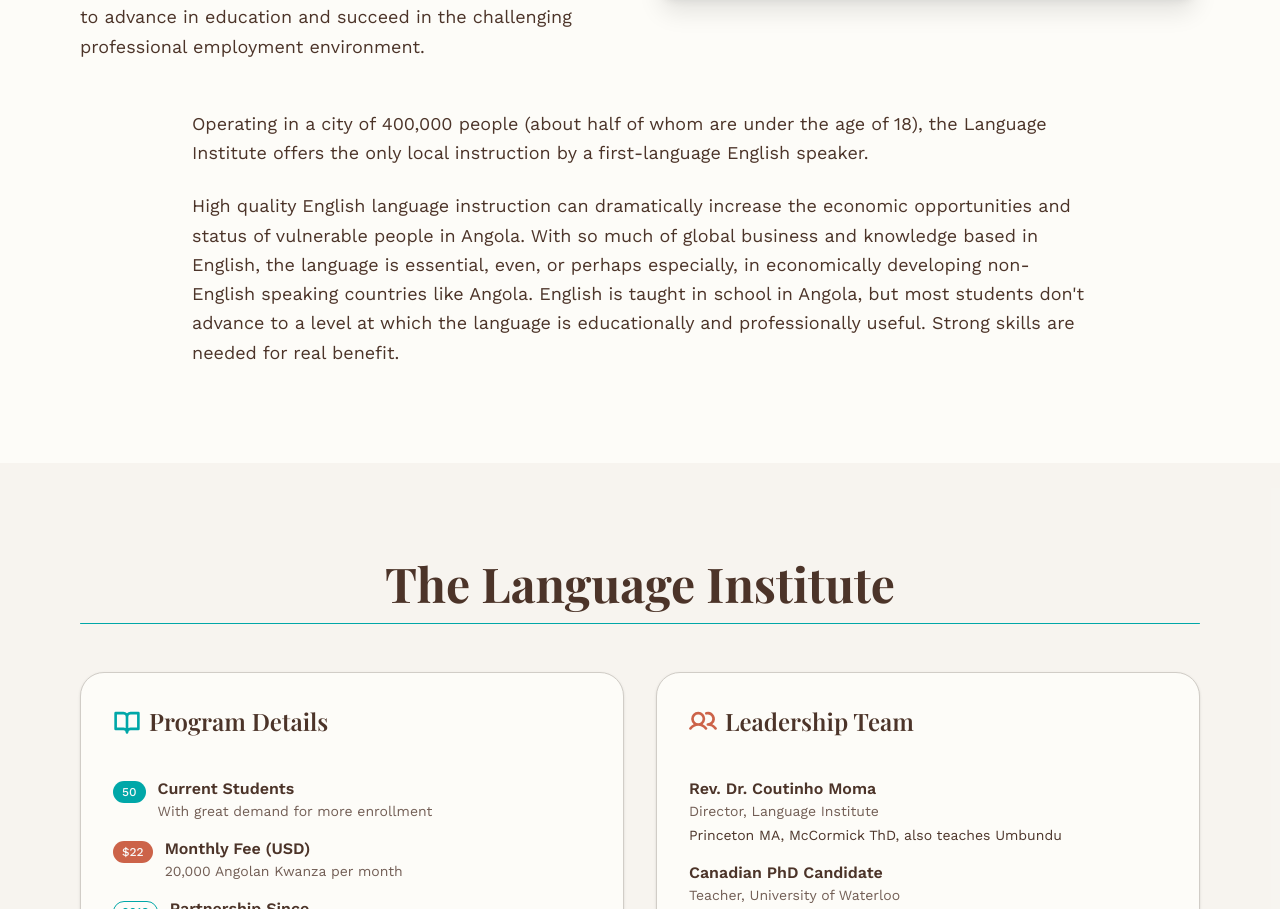
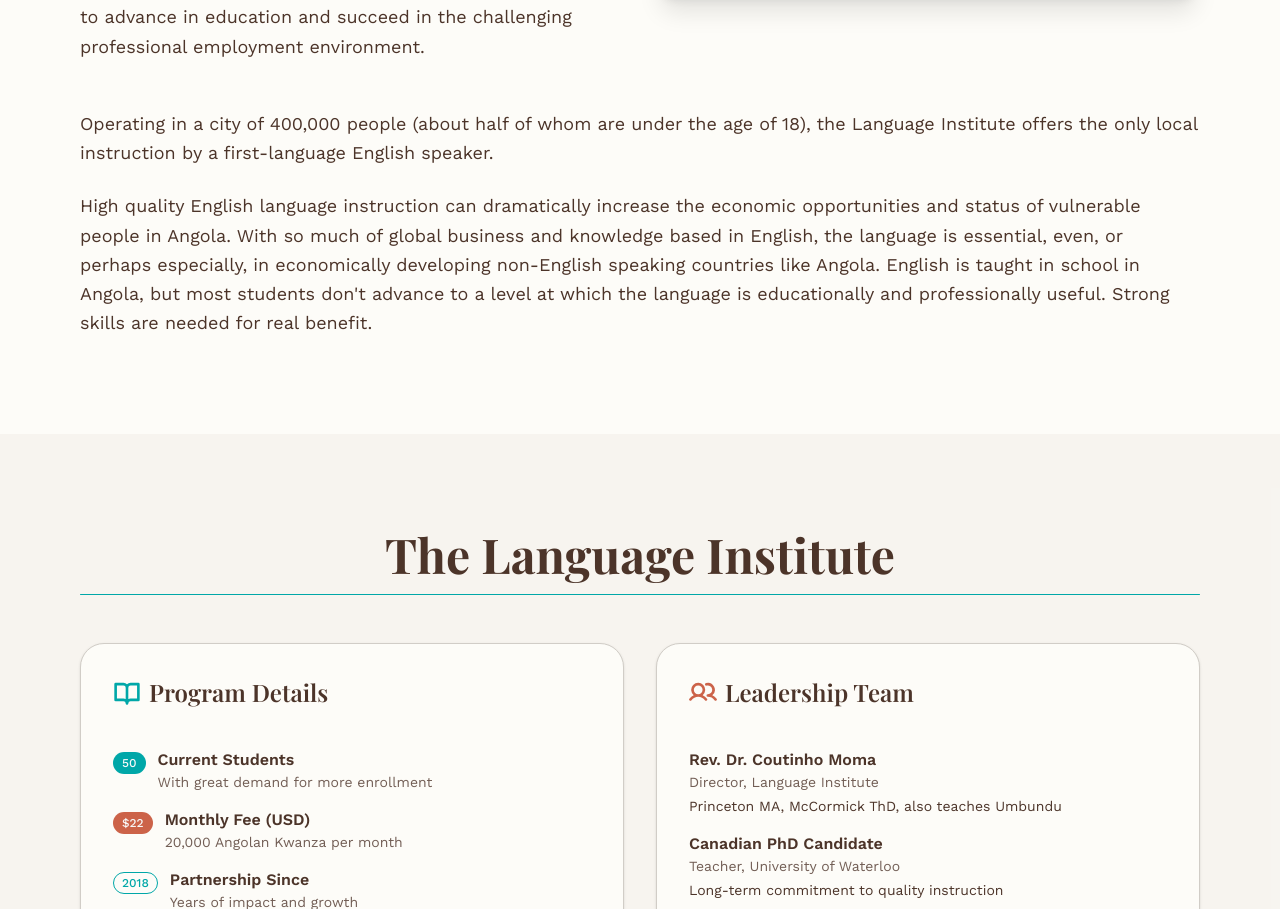
Before and after one commit to milkshakeiii/simple-website, a React (Vite) app: page / in a window 1280 px wide. Shown: the part 1545-2454 px from the top of the page. Built offline with nearby package versions, Linux system fonts and the light colour scheme.

Commit message:
Generated by Spark: In the mission section, the left side of the paragraphs don't line up. Can we fix that? The second two are further indented than the first two.

```diff
--- a/src/App.tsx
+++ b/src/App.tsx
@@ -148,7 +148,7 @@ function App() {
             </div>
           </div>
 
-          <div className="prose prose-lg max-w-4xl mx-auto">
+          <div>
             <p className="text-lg leading-relaxed mb-6">
               Operating in a city of 400,000 people (about half of whom are under the age of 18), the Language Institute offers the only local instruction by a first-language English speaker.
             </p>
```
